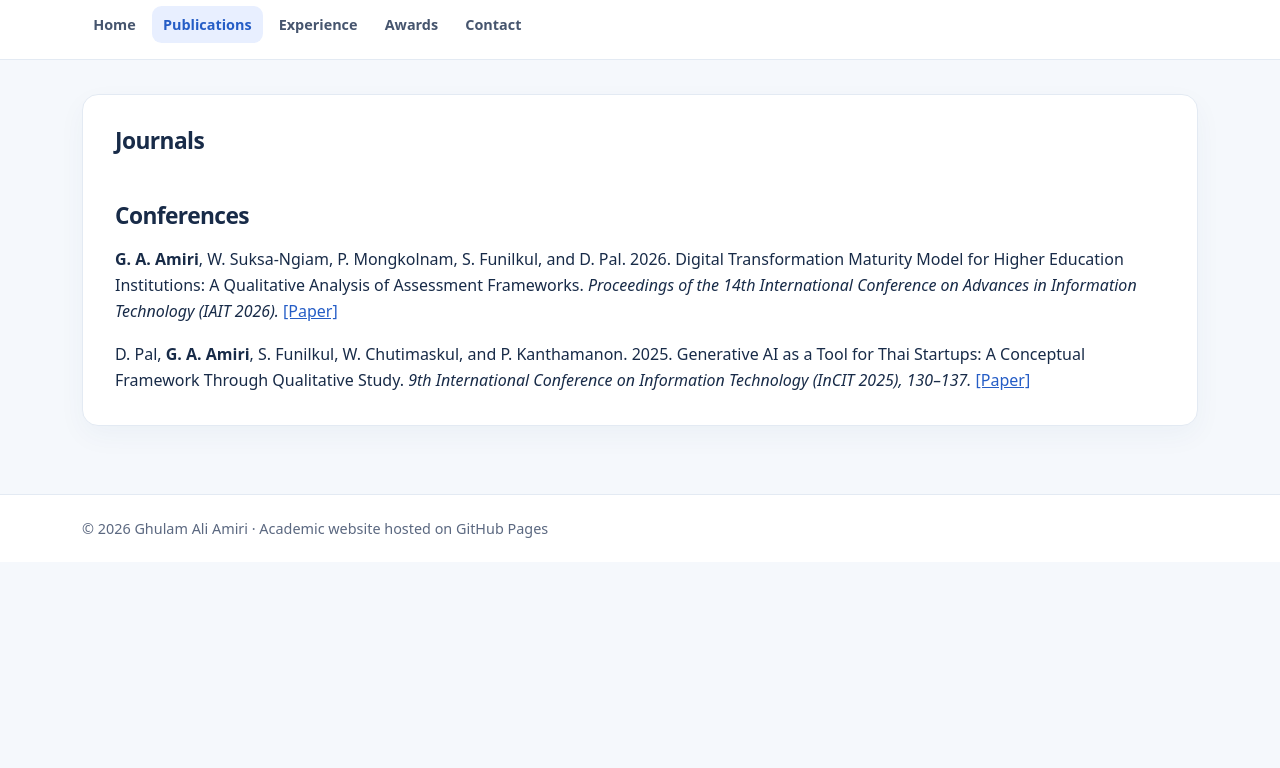
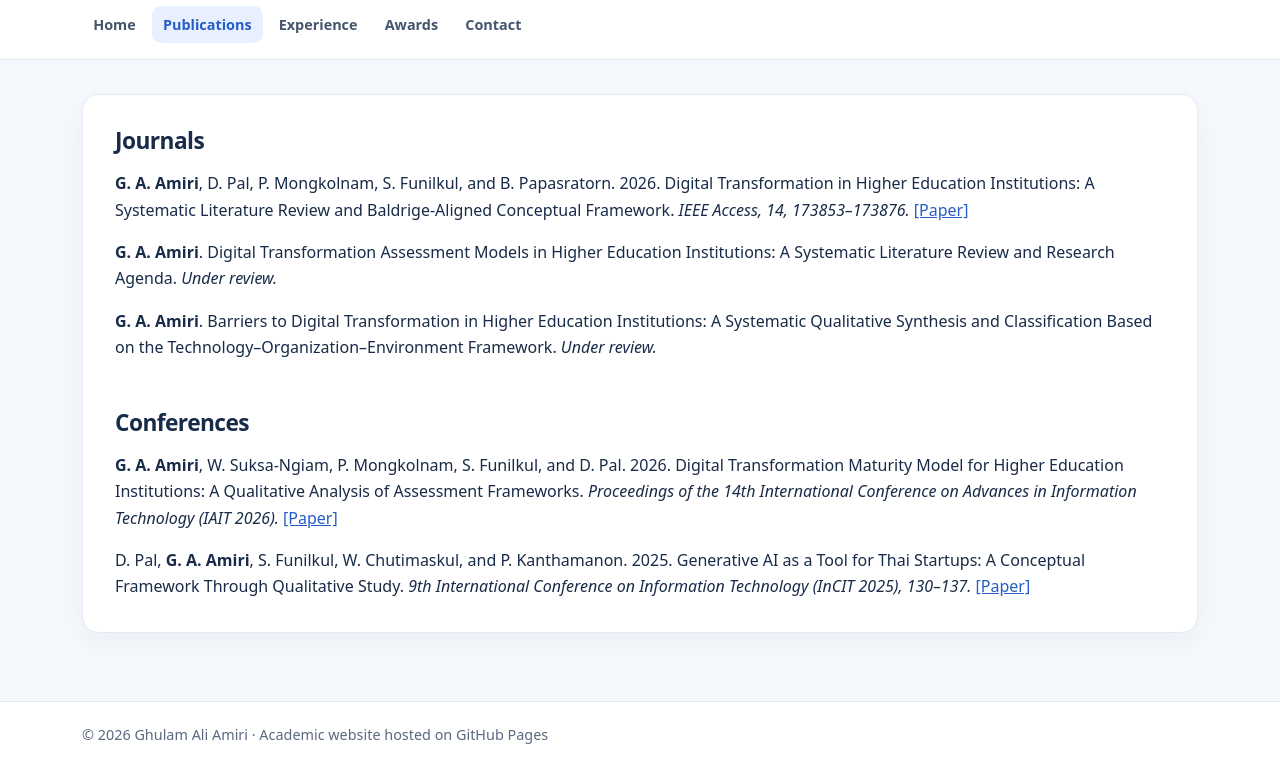
Before and after one commit to Ali-Amiri/Ali-Amiri.github.io, a plain HTML site: page publications.html in a window 1280 px wide. Shown: the part 168-936 px from the top of the page. Before the commit the page ends 800 px from the top, so only its background shows below. Drawn offline with nearby package versions, Linux system fonts and the light colour scheme.

Commit message:
adding new article

```diff
--- a/publications.html
+++ b/publications.html
@@ -1,3 +1,4 @@
+
 <!DOCTYPE html>
 
 <html lang="en">
@@ -34,9 +35,20 @@
 </header>
 <main class="container" id="main-content">
 <section class="panel">
+
 <section aria-labelledby="journals-heading" class="mb-5">
 <h2 id="journals-heading">Journals</h2>
+<div class="publication-titles">
+
+<p><strong>G. A. Amiri</strong>, D. Pal, P. Mongkolnam, S. Funilkul, and B. Papasratorn. 2026. Digital Transformation in Higher Education Institutions: A Systematic Literature Review and Baldrige-Aligned Conceptual Framework. <em>IEEE Access, 14, 173853–173876.</em> <a href="https://ieeexplore.ieee.org/document/11755936" rel="noopener noreferrer" target="_blank">[Paper]</a></p>
+
+<p><strong>G. A. Amiri</strong>. Digital Transformation Assessment Models in Higher Education Institutions: A Systematic Literature Review and Research Agenda. <em>Under review.</em></p>
+
+<p><strong>G. A. Amiri</strong>. Barriers to Digital Transformation in Higher Education Institutions: A Systematic Qualitative Synthesis and Classification Based on the Technology–Organization–Environment Framework. <em>Under review.</em></p>
+
+</div>
 </section>
+
 <section aria-labelledby="conferences-heading">
 <h2 id="conferences-heading">Conferences</h2>
 <div class="publication-titles">
@@ -44,6 +56,7 @@
 <p>D. Pal, <strong>G. A. Amiri</strong>, S. Funilkul, W. Chutimaskul, and P. Kanthamanon. 2025. Generative AI as a Tool for Thai Startups: A Conceptual Framework Through Qualitative Study. <em>9th International Conference on Information Technology (InCIT 2025), 130–137.</em> <a href="https://doi.org/10.1109/InCIT66780.2025.11276121" rel="noopener noreferrer" target="_blank">[Paper]</a></p>
 </div>
 </section>
+
 </section>
 </main>
 <footer class="footer"><div class="container">© 2026 Ghulam Ali Amiri · Academic website hosted on GitHub Pages</div></footer>
```
